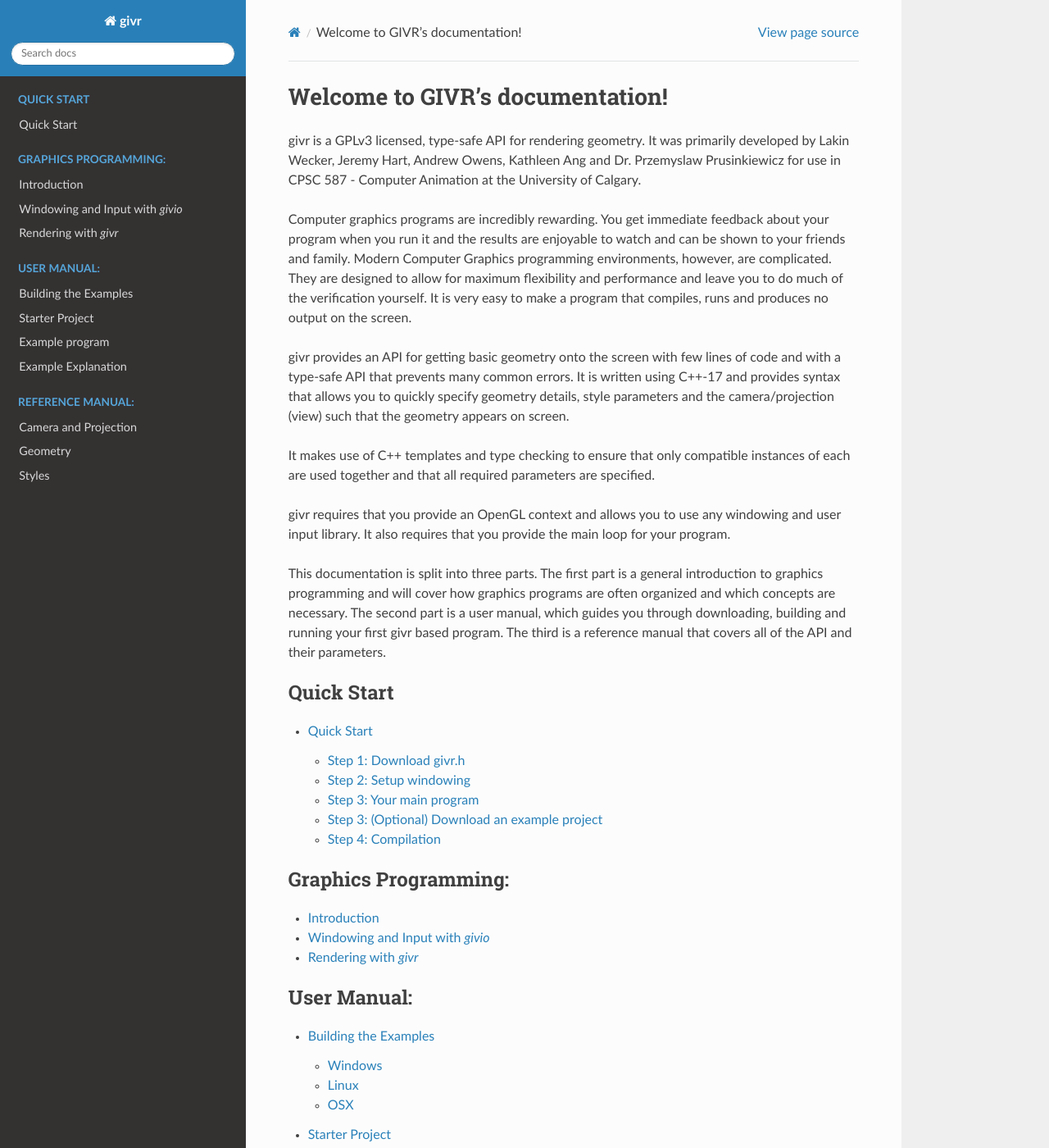
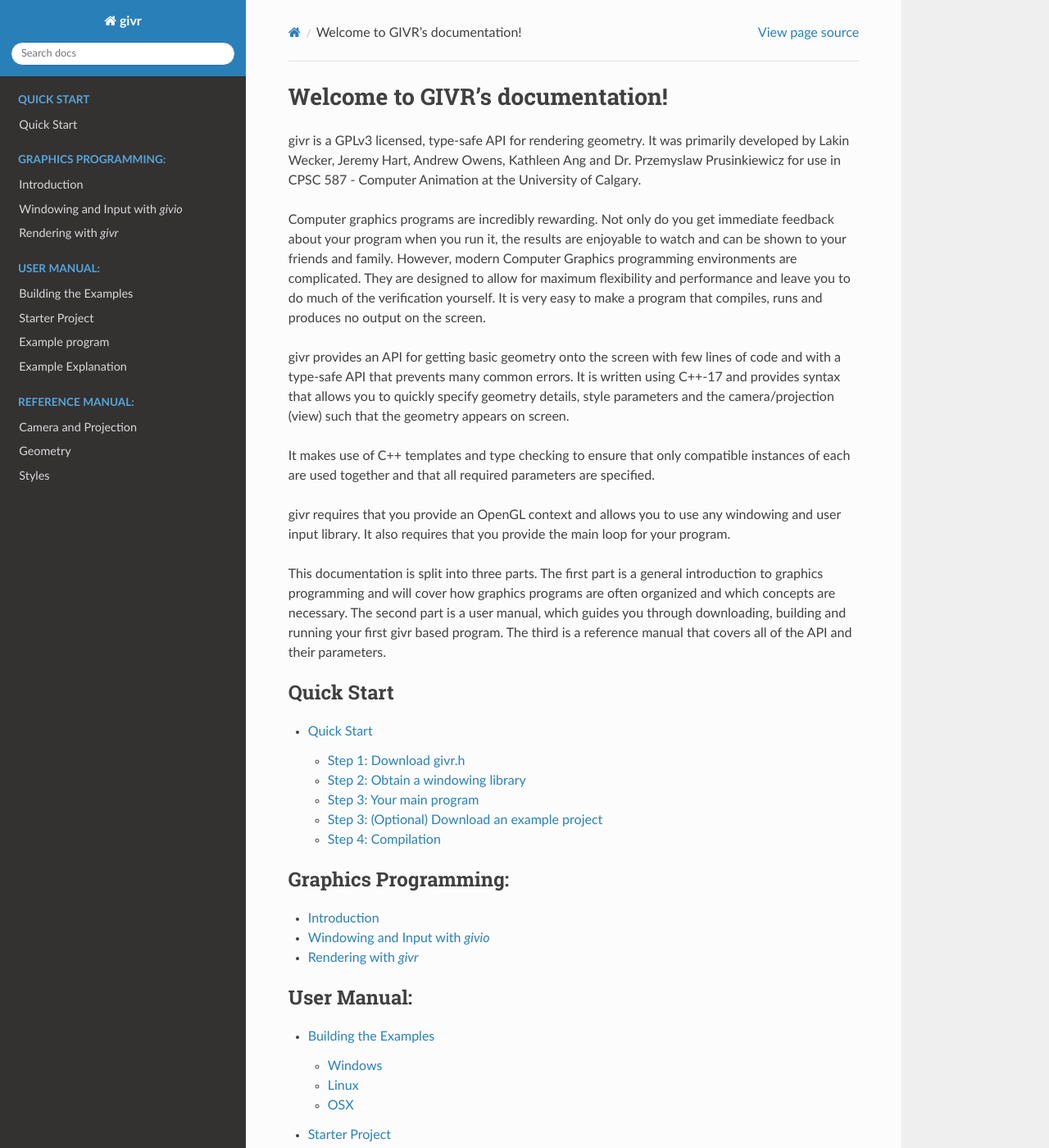
Before and after one commit to giv-lab/givr, a Sphinx documentation site: the page built from docs/source/index.rst, in a window 1280 px wide and 1400 px high. Shown: the whole window at 82% size. Built offline with Sphinx 7.4.7 and the Read the Docs theme 2.0.0, drawn with Linux system fonts in a browser that asks for light colours; formulas are drawn with MathJax 3.

Commit message:
Updated documentation. Almost to a version ready for review.

```diff
--- a/docs/source/index.rst
+++ b/docs/source/index.rst
@@ -11,10 +11,10 @@ primarily developed by Lakin Wecker, Jeremy Hart, Andrew Owens, Kathleen Ang
 and Dr. Przemyslaw Prusinkiewicz for use in CPSC 587 - Computer Animation
 at the University of Calgary.
 
-Computer graphics programs are incredibly rewarding. You get
-immediate feedback about your program when you run it and the results are
-enjoyable to watch and can be shown to your friends and family. Modern
-Computer Graphics programming environments, however, are complicated.
+Computer graphics programs are incredibly rewarding. Not only do you get
+immediate feedback about your program when you run it, the results are
+enjoyable to watch and can be shown to your friends and family. However, modern
+Computer Graphics programming environments are complicated.
 They are designed to allow for maximum flexibility and performance and leave
 you to do much of the verification yourself.  It is very easy to make a program
 that compiles, runs and produces no output on the screen.
--- a/docs/source/quick-start/quick-start.rst
+++ b/docs/source/quick-start/quick-start.rst
@@ -16,9 +16,9 @@ They can be downloaded here:
  * `givr.h <https://gitlab.cpsc.ucalgary.ca/graphics-interaction-visualization/givr/raw/master/build/givr.h>`_
  * `givr.cpp <https://gitlab.cpsc.ucalgary.ca/graphics-interaction-visualization/givr/raw/master/build/givr.cpp>`_
 
-Step 2: Setup windowing
------------------------
-You can use any windowing library with givr. For the quickstart, we will assume you have :code:`glfw3` installed and available to your compiler. There are many ways to do this. We recommend (vcpkg) <https://github.com/Microsoft/vcpkg>. You will also need a method for initalizing the OpenGL libraries. For this quickstart, we will use :code:`glad` which may also be installed via :code:`vcpkg`.
+Step 2: Obtain a windowing library
+----------------------------------
+You can use any windowing library with givr. However, for this documentation, we will use :code:`glfw3`. There are many ways to obtain and install :code:`glfw3`. We recommend (vcpkg) <https://github.com/Microsoft/vcpkg>. You will also need a method for initalizing the OpenGL libraries. For this quickstart, we will use :code:`glad` which may also be installed via :code:`vcpkg`.
 
 Finally, we will also use a set of helpers that wraps glad and glfw3 into a simpler API. This library is called :code:`givio` and is available here:
 
```
